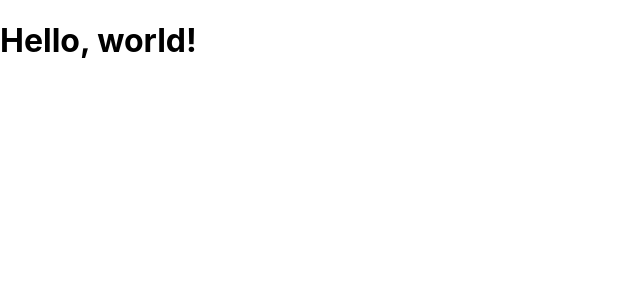
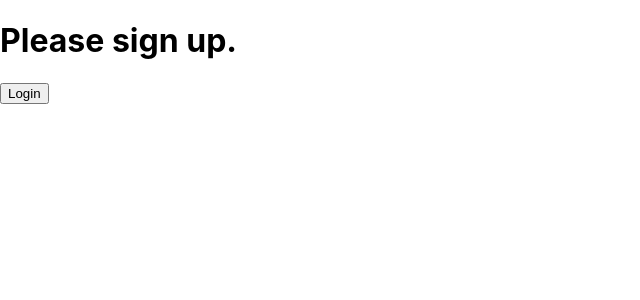
Before and after one commit to NguyenMinhAn898/React, a React (Create React App) app: page / in a window 1280 px wide. Shown: the top 300 px of the page, without its empty margins (0-640 px from the left). Built offline with nearby package versions, Linux system fonts and the light colour scheme.

Commit message:
create-bai-7

```diff
--- /dev/null
+++ b/src/Login.js
@@ -0,0 +1,60 @@
+import React from "react";
+
+function LoginButton(props) {
+  return <button onClick={props.onClick}>Login</button>;
+}
+
+function LogoutButton(props) {
+  return <button onClick={props.onClick}>Logout</button>;
+}
+
+function UserGreeting(props) {
+  return <h1>Welcome back!</h1>;
+}
+
+function GuestGreeting(props) {
+  return <h1>Please sign up.</h1>;
+}
+
+function Greeting(props) {
+  const isLoggedIn = props.isLoggedIn;
+  if (isLoggedIn) {
+    return <UserGreeting />;
+  }
+  return <GuestGreeting />;
+}
+
+class LoginController extends React.Component {
+  constructor(props) {
+    super(props);
+    this.handleLoginClick = this.handleLoginClick.bind(this);
+    this.handleLogoutClick = this.handleLogoutClick.bind(this);
+    this.state = { isLoggedIn: false };
+  }
+
+  handleLoginClick() {
+    this.setState({ isLoggedIn: true });
+  }
+
+  handleLogoutClick() {
+    this.setState({ isLoggedIn: false });
+  }
+
+  render() {
+    const isLoggedIn = this.state.isLoggedIn;
+    let button;
+    if (isLoggedIn) {
+      button = <LogoutButton onClick={this.handleLogoutClick} />;
+    } else {
+      button = <LoginButton onClick={this.handleLoginClick} />;
+    }
+
+    return (
+      <div>
+        <Greeting isLoggedIn={isLoggedIn} />
+        {button}
+      </div>
+    );
+  }
+}
+export default LoginController;
--- a/src/index.js
+++ b/src/index.js
@@ -3,7 +3,9 @@ import ReactDOM from "react-dom";
 import "./css/index.css";
 import reportWebVitals from "./reportWebVitals";
 
+import LoginController from "./Login";
+
 // Helloworld
-ReactDOM.render(<h1>Hello, world!</h1>, document.getElementById("root"));
+ReactDOM.render(<LoginController />, document.getElementById("root"));
 
 reportWebVitals();
```
Also changed, not shown: src/App.js (deleted, +0 -25 lines).
